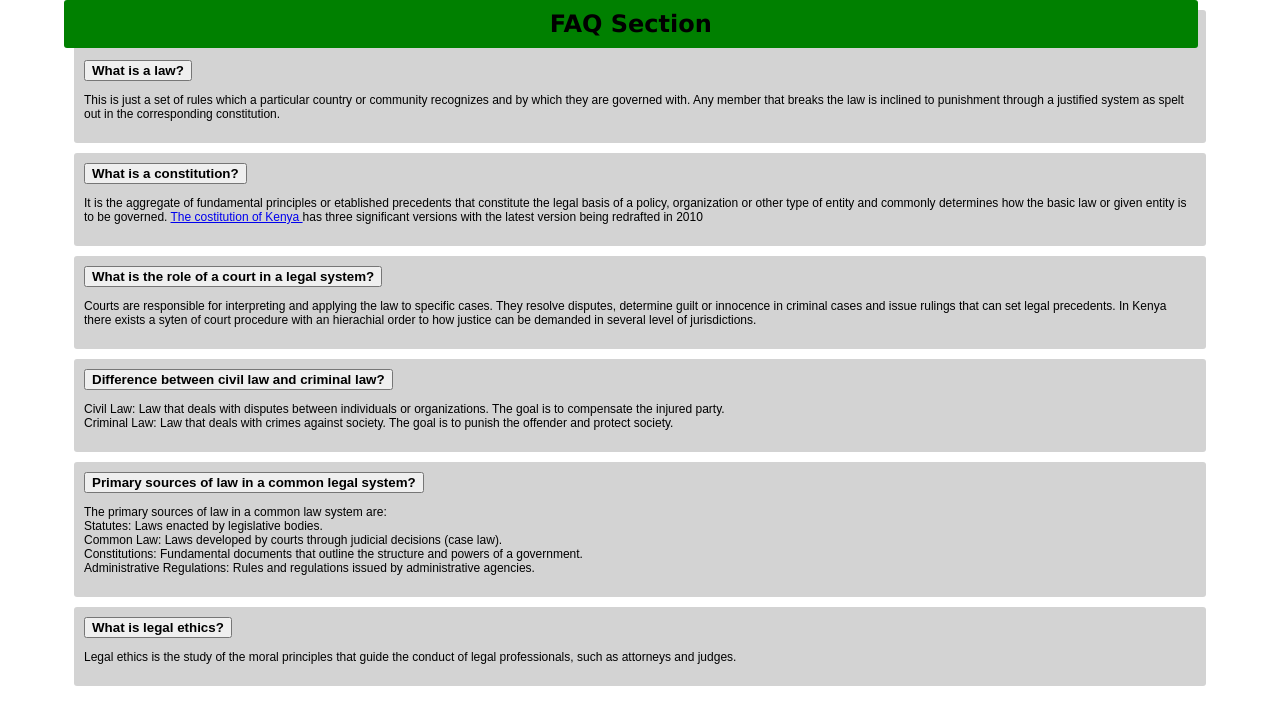
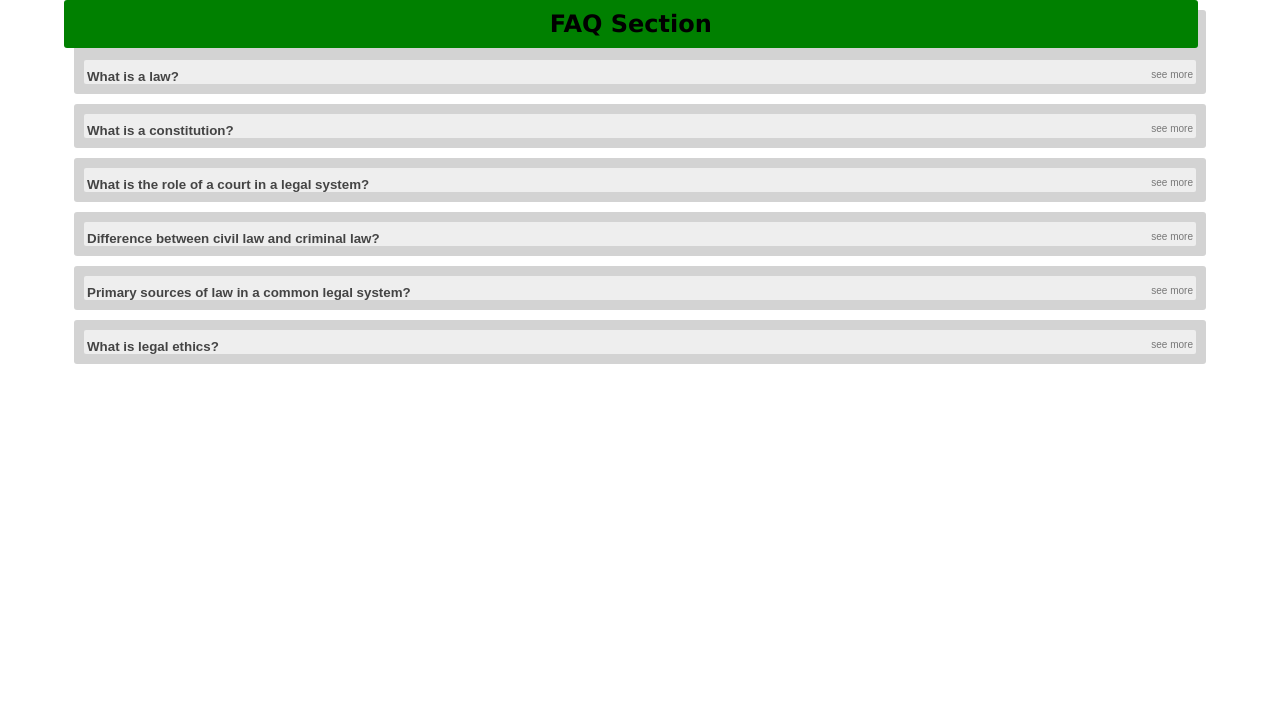
Before and after one commit to DeveloperMichael001/My-Working-projects, a plain HTML site: page Q&A.html in a window 1280 px wide. Drawn offline with Linux system fonts and the light colour scheme.

Commit message:
bringing back the css

```diff
--- a/Q&A.html
+++ b/Q&A.html
@@ -4,7 +4,7 @@
     <meta charset="utf-8">
     <meta name="viewport" content="width=device-width">
     <title>Question and Answer Section</title>
-    <link rel="stylesheet" href="w3schools.css">
+    <link rel="stylesheet" href="Q & A2.css">
     <script src="Q & A.js" defer></script>
     <link rel="stylesheet" href="Q & A.css">
   </head>
```
